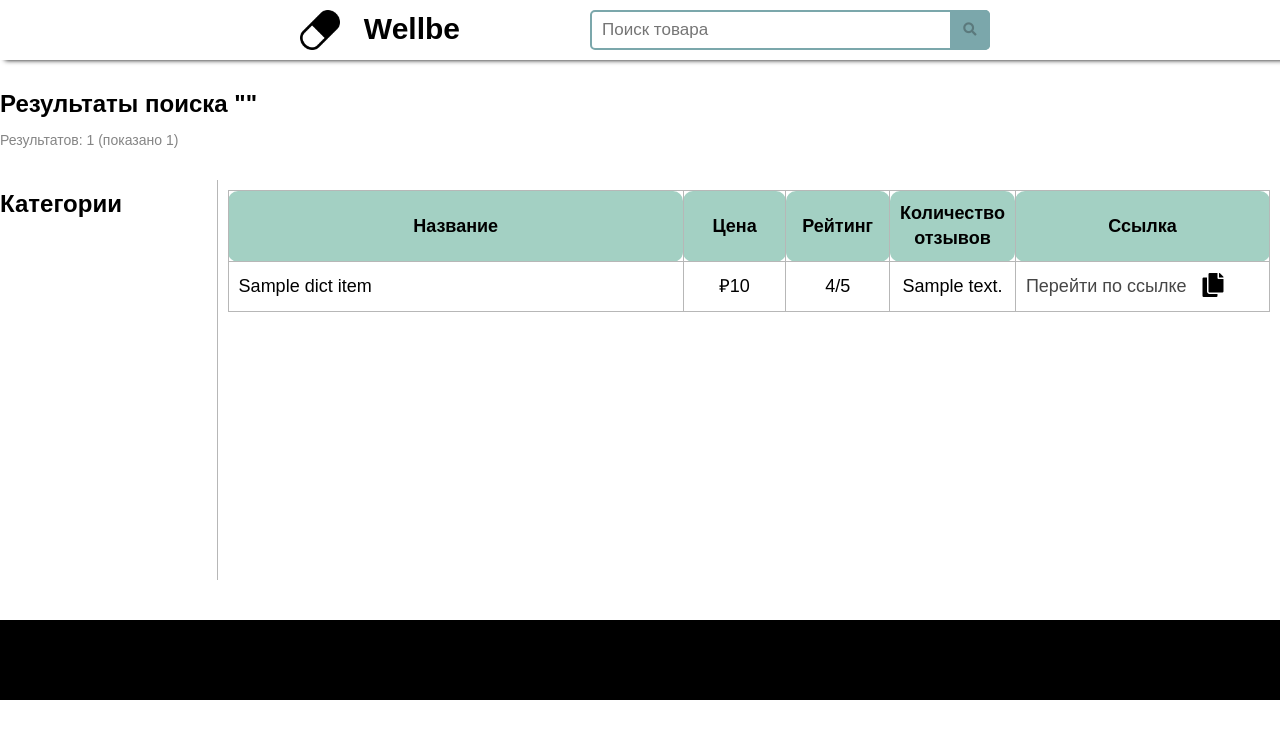
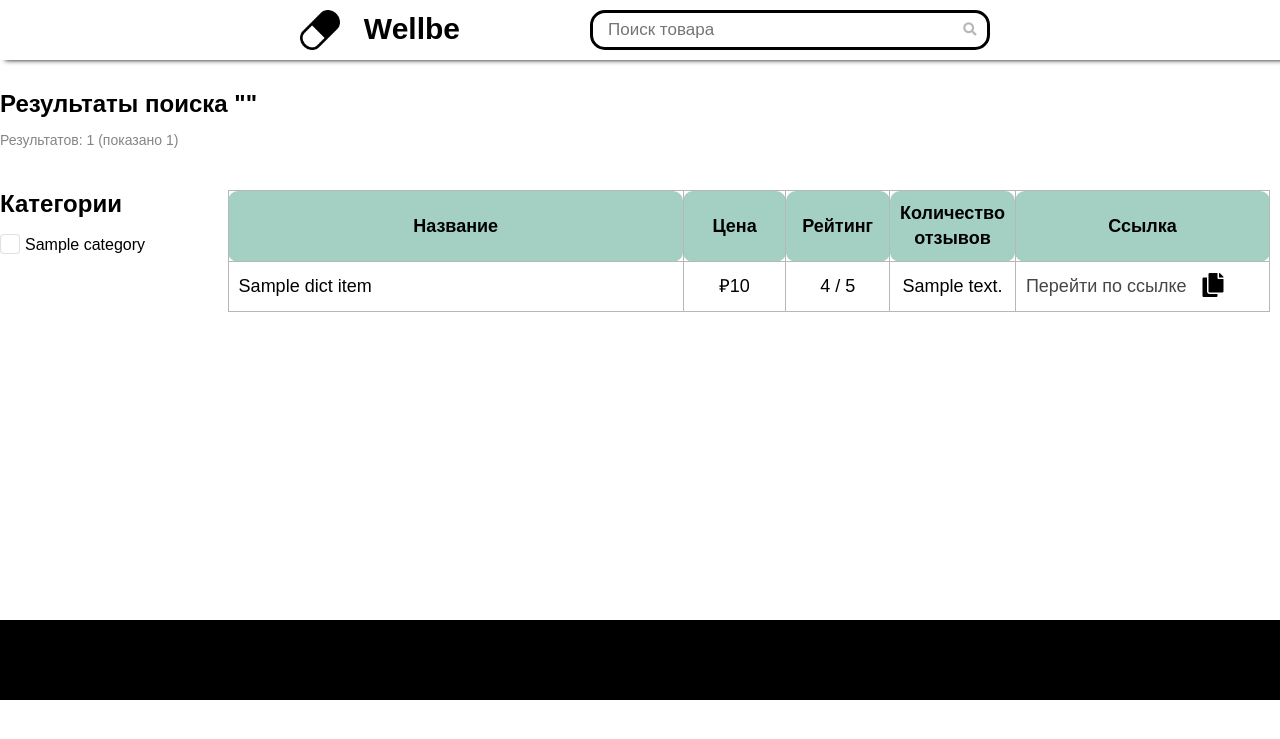
Before and after one commit to ayokissme/Wellbe, a Django app: template wellbe/main/templates/main/search.html in a window 1280 px wide. Shown: the top 739 px of the page. Run offline with Django 3.2, Linux system fonts and the light colour scheme; the template is opened without the code that fills it: most values are stand-ins (such as "Sample title", 1, 10 or a date in 2020).

Commit message:
comment panel

```diff
--- a/wellbe/main/static/main/css/main.css
+++ b/wellbe/main/static/main/css/main.css
@@ -11,6 +11,16 @@ body, h1, h2, h3, h4, h5, h6 {
     height: 100%;
     margin: 0 auto;
     max-width: 1430px;
+}
+
+.clearfix {
+    display: block;
+}
+
+.clearfix::after {
+    content: "";
+    display: table;
+    clear: both;
 }
 
 /* Header */
@@ -71,9 +81,9 @@ form {
 .header__search input {
     width: 100%;
     height: 40px;
-    padding-left: 10px;
-    border: 2px solid #7BA7AB;
-    border-radius: 5px;
+    padding-left: 15px;
+    border: 3px solid #000;
+    border-radius: 15px;
     outline: none;
     font-size: 17px;
 }
@@ -89,8 +99,8 @@ input:focus::placeholder {
     width: 40px;
     height: 40px;
     border: none;
-    background: #7BA7AB;
-    border-radius: 0 5px 5px 0;
+    border-collapse: collapse;
+    background: none;
     cursor: pointer;
 }
 
@@ -227,21 +237,94 @@ input:focus::placeholder {
 /* Filter */
 .filter-column {
     float: left;
-    border-right: 1px solid #b7b7b7;
-    padding: 10px 10px 10px 0;
+    padding: 10px 0;
     min-height: 400px;
     height: auto;
     width: 17%;
 }
 
-.clearfix {
-    display: block;
+.filter-section {
+    padding-bottom: 10px;
 }
 
-.clearfix::after {
-    content: "";
-    display: table;
-    clear: both;
+.filter-list {
+    padding: 0;
+    overflow-y: scroll;
+    overflow-x: hidden;
+    height: 300px;
+}
+
+.filter-item {
+    margin-bottom: 10px;
+    height: 20px;
+    list-style: none;
+}
+
+.filter-item label {
+    position: relative;
+    display: block;
+    height: 100%;
+    cursor: pointer;
+}
+
+.filter-item input {
+    cursor: pointer;
+}
+
+.item-text {
+    position: relative;
+    top: -18px;
+    left: 25px;
+    margin-right: 35px;
+    white-space: nowrap;
+    overflow: hidden;
+    text-overflow: ellipsis;
+}
+
+.filter-item input {
+    visibility: hidden;
+}
+
+/* Checkmark */
+.checkmark {
+  position: absolute;
+  top: 0;
+  left: 0;
+  height: 20px;
+  width: 20px;
+    border: 1px solid rgba(133, 133, 133, 0.25);
+    border-radius: 20%;
+  background-color: #fff;
+}
+
+.filter-item label:hover input ~ .checkmark {
+  background-color: rgba(204, 204, 204, 0.5);
+}
+
+.filter-item input:checked ~ .checkmark {
+  background-color: #A3D0C3;
+}
+
+.checkmark:after {
+  content: "";
+  position: absolute;
+  display: none;
+}
+
+.filter-item input:checked ~ .checkmark:after {
+  display: block;
+}
+
+.filter-item .checkmark:after {
+  left: 7px;
+  top: 2px;
+  width: 7px;
+  height: 12px;
+  border: solid white;
+  border-width: 0 3px 3px 0;
+  -webkit-transform: rotate(45deg);
+  -ms-transform: rotate(45deg);
+  transform: rotate(45deg);
 }
 
 /* No-results page */
--- a/wellbe/main/templates/main/search.html
+++ b/wellbe/main/templates/main/search.html
@@ -11,8 +11,19 @@
 
         <div class="filter-products-container clearfix">
             <div class="filter-column">
-                <div class="filter-categories">
-                    <b style="font-size: 24px">Категории</b>
+                <div class="filter-section">
+                    <h1 style="font-size: 24px">Категории</h1>
+                    <ul class="filter-list">
+                        {% for e in categories %}
+                            <li class="filter-item">
+                                <label for="Filter{{ e }}">
+                                    <input id="Filter{{ e }}" type="checkbox" >
+                                    <span class="checkmark"></span>
+                                    <div class="item-text" title="{{ e }}">{{ e }}</div>
+                                </label>
+                            </li>
+                        {% endfor %}
+                    </ul>
                 </div>
                 <div class="filter-brands"></div>
                 <div class="filter-rating"></div>
@@ -23,7 +34,7 @@
                 <table class="product-table">
                     <tr class="product-row table-header">
                         <th class="product-info cell-name">Название</th>
-                        <td class="product-info cell-price">Цена</td>
+                        <th class="product-info cell-price">Цена</th>
                         <th class="product-info cell-rating">Рейтинг</th>
                         <th class="product-info cell-review">Количество отзывов</th>
                         <th class="product-info cell-link">Ссылка</th>
@@ -33,12 +44,13 @@
                         <tr class="product-row">
                             <td class="product-info cell-name">{{ dict_item.name }}</td>
                             <td class="product-info cell-price">₽{{ dict_item.price }}</td>
-                                <td class="product-info cell-rating">{{ dict_item.rating }}/5</td>
+                            <td class="product-info cell-rating">{{ dict_item.rating }} / 5</td>
                             <td class="product-info cell-review">{{ dict_item.reviews }}</td>
                             <td class="product-info cell-link">
                                 <a href="{{ dict_item.link }}" target="_blank">Перейти по ссылке</a>
                                 <div class="tooltip">
-                                        <button class="fas fa-copy fa-lg" onclick="copyText(this)" value="{{ dict_item.link }}">
+                                    <button class="fas fa-copy fa-lg" onclick="copyText(this)"
+                                            value="{{ dict_item.link }}">
                                         <span class="tooltip-text" id="myTooltip{{ dict_item.index }}">Скопировать ссылку</span>
                                     </button>
                                 </div>
```
Also changed, not shown: wellbe/main/py/main.py (+2 -11 lines), wellbe/main/py/searching_algorithm.py (+34 -1 lines), wellbe/main/views.py (+5 -3 lines). Lines whose indentation alone changed are shown as unchanged.
